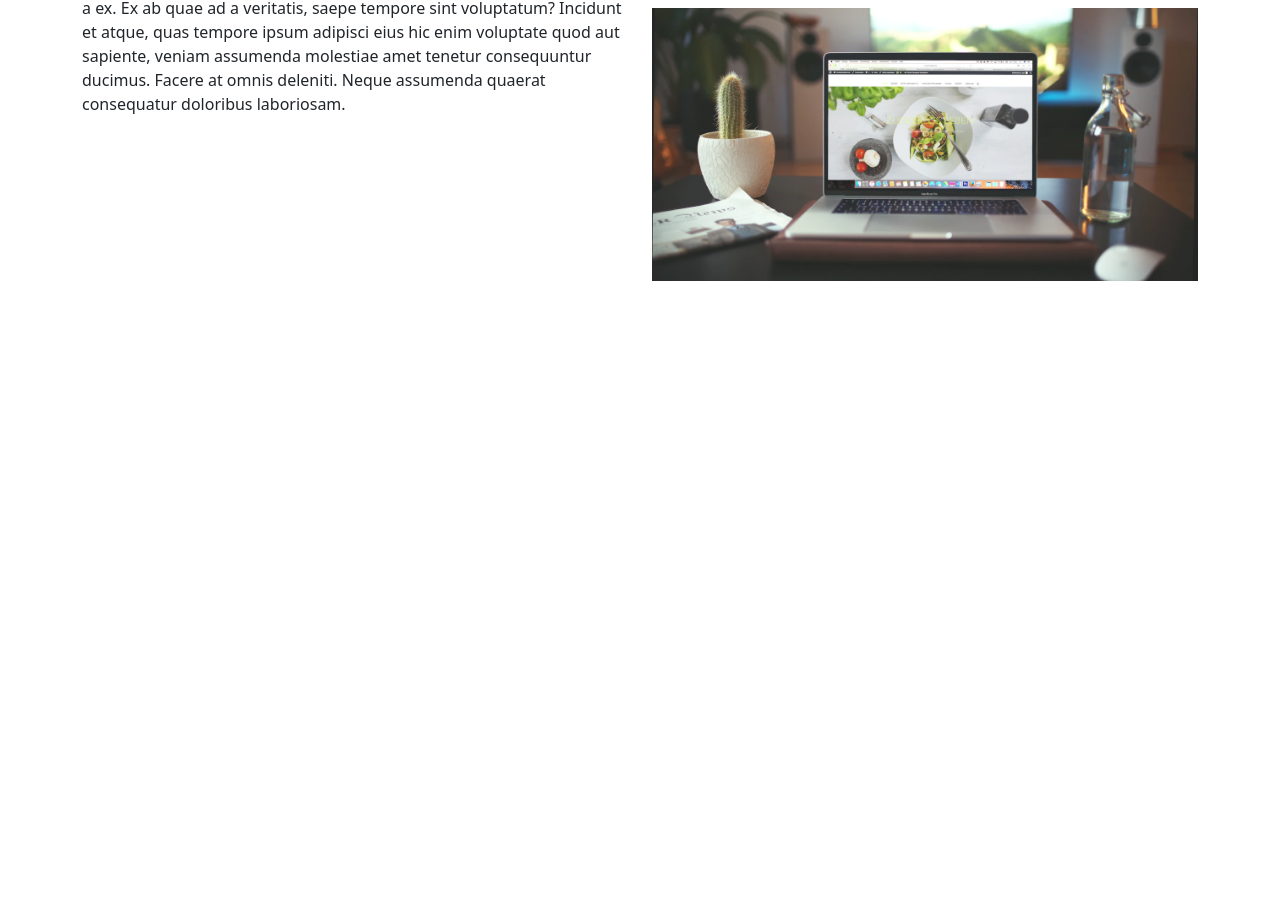
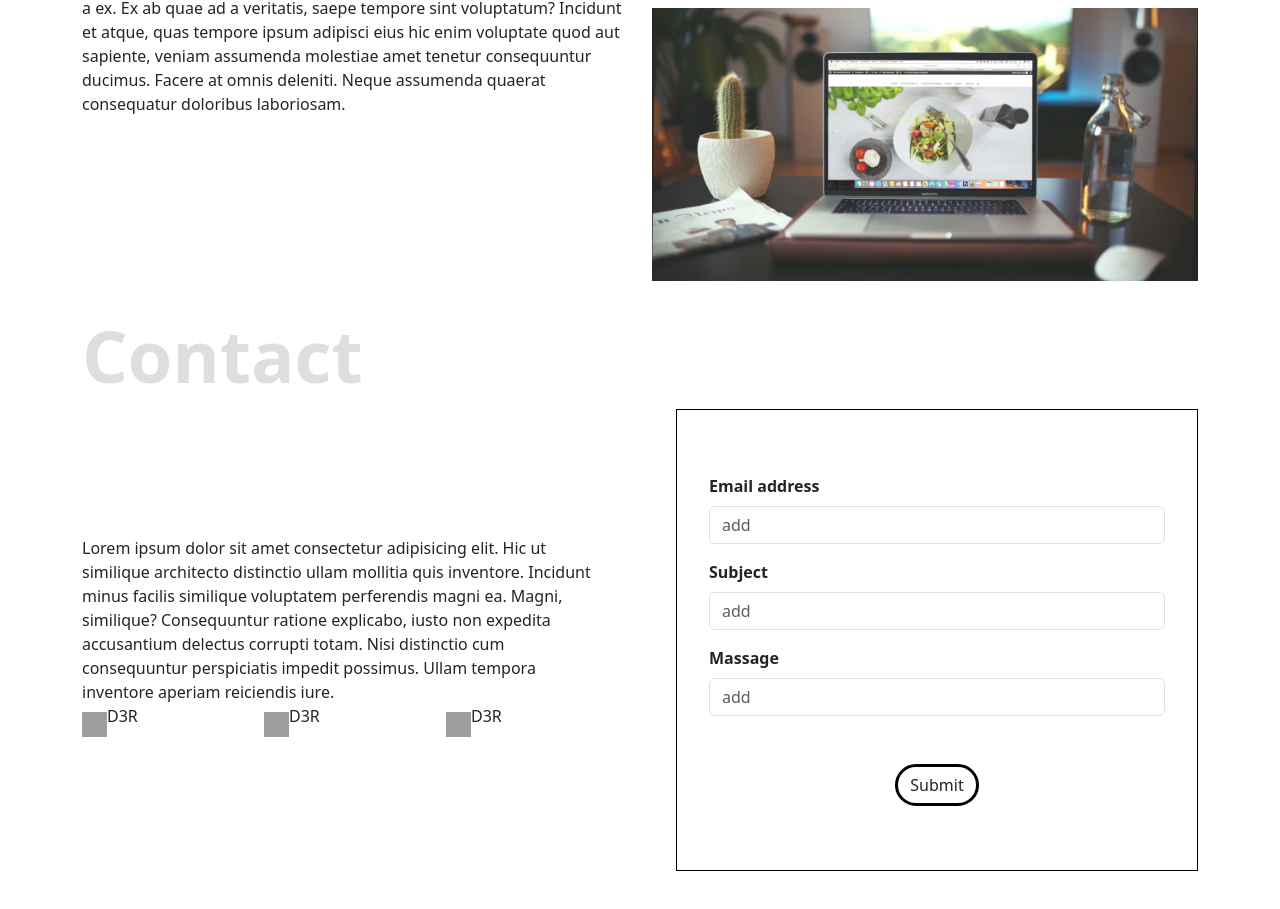
Before and after one commit to D3R1CK4G/Portopolio, a plain HTML site: page index.html in a window 1280 px wide. Shown: the part 1587-2496 px from the top of the page. Before the commit the page ends 1898 px from the top, so only its background shows below. Drawn offline with nearby package versions, Linux system fonts and the light colour scheme; grey boxes are pictures that could not be loaded.

Commit message:
add contact

```diff
--- a/index.html
+++ b/index.html
@@ -104,7 +104,46 @@
                     <img src="images/work-3.png" alt="work-3" class="work-3">
                 </div>
             </div>
-
+        </div>
+    </section>
+    <section id="contact" class="contact container">
+        <div class="row d-flex align-items-center gap-5">
+            <div class="col">
+                Lorem ipsum dolor sit amet consectetur adipisicing elit. Hic ut similique architecto distinctio ullam mollitia quis inventore. Incidunt minus facilis similique voluptatem perferendis magni ea. Magni, similique? Consequuntur ratione explicabo, iusto non expedita accusantium delectus corrupti totam. Nisi distinctio cum consequuntur perspiciatis impedit possimus. Ullam tempora inventore aperiam reiciendis iure.
+                <div class="row">
+                    <div class="col d-flex align-items-center">
+                        <img src="https://i.pinimg.com/736x/bb/90/24/bb902442d0880e99732aa1aada0c08de.jpg" alt="" height="25" width="25">
+                        <p>D3R</p>
+                    </div>
+                    <div class="col d-flex align-items-center">
+                        <img src="https://i.pinimg.com/736x/bb/90/24/bb902442d0880e99732aa1aada0c08de.jpg" alt="" height="25" width="25">
+                        <p>D3R</p>
+                    </div>
+                    <div class="col d-flex align-items-center">
+                        <img src="https://i.pinimg.com/736x/bb/90/24/bb902442d0880e99732aa1aada0c08de.jpg" alt="" height="25" width="25">
+                        <p>D3R</p>
+                    </div>
+                </div>
+            </div>
+            <div class="col">
+                <form class="contact-form" onsubmit="onSubmitForm(event)">
+                    <div class="mb-3">
+                      <label for="inp_email" class="form-label">Email address</label>
+                      <input type="email" class="form-control" id="inp_email" placeholder="add" required>
+                    </div>
+                    <div class="mb-3">
+                      <label for="inp_subject" class="form-label">Subject</label>
+                      <input type="text" class="form-control" id="inp_subject" placeholder="add" required>
+                    </div>
+                    <div class="mb-3">
+                        <label for="inp_massage" class="form-label">Massage</label>
+                        <input type="text" class="form-control" id="inp_massage" placeholder="add" required>
+                    </div>
+                    <div class="d-flex justify-content-center mt-5">
+                    <button type="submit" class="btn button">Submit</button>
+                    </div>
+                  </form>
+            </div>
         </div>
     </section>
     <script src="https://cdn.jsdelivr.net/npm/@popperjs/core@2.11.8/dist/umd/popper.min.js" integrity="sha384-I7E8VVD/ismYTF4hNIPjVp/Zjvgyol6VFvRkX/vR+Vc4jQkC+hVqc2pM8ODewa9r" crossorigin="anonymous"></script>
--- a/main.js
+++ b/main.js
@@ -12,3 +12,24 @@ function toggleDetail(e) {
     $(detail).slideToggle()
 
 }
+
+function onSubmitForm(e) {
+    e.preventDefault()
+    const email = $("inp_email")
+    const subject = $("inp_subject")
+    const massege = $("inp_masssege")
+
+    if(!$("email").val()) {
+        alert("Email Belom Terisi Boss")
+    } else if(!$("subject").val()) {
+        alert("Subjet Di isi Bos")
+    } else if(!$("massege").val()) {
+        alert("Massege Jangan Lupa Boss")
+    } else {
+        alert("Form Sudah Di Kirim")
+        $(email).val("")
+        $(subject).val("")
+        $(massege).val("")
+        alert("Form Sudah Di Kirim")
+    }
+}
--- a/style.css
+++ b/style.css
@@ -124,6 +124,24 @@ section::before {
     content: 'Web Project D3R';
 }
 
+
+.contact {
+    padding-bottom: 128px;
+}
+
+.contact::before {
+    content: 'Contact';
+}
+
+.contact-form {
+    border: 1px solid black;
+    padding: 64px 32px;
+}
+
+.form-label {
+    font-weight: 700;
+}
+
 @keyframes upDown {
     0% {
         transform: translateY(0);
```
